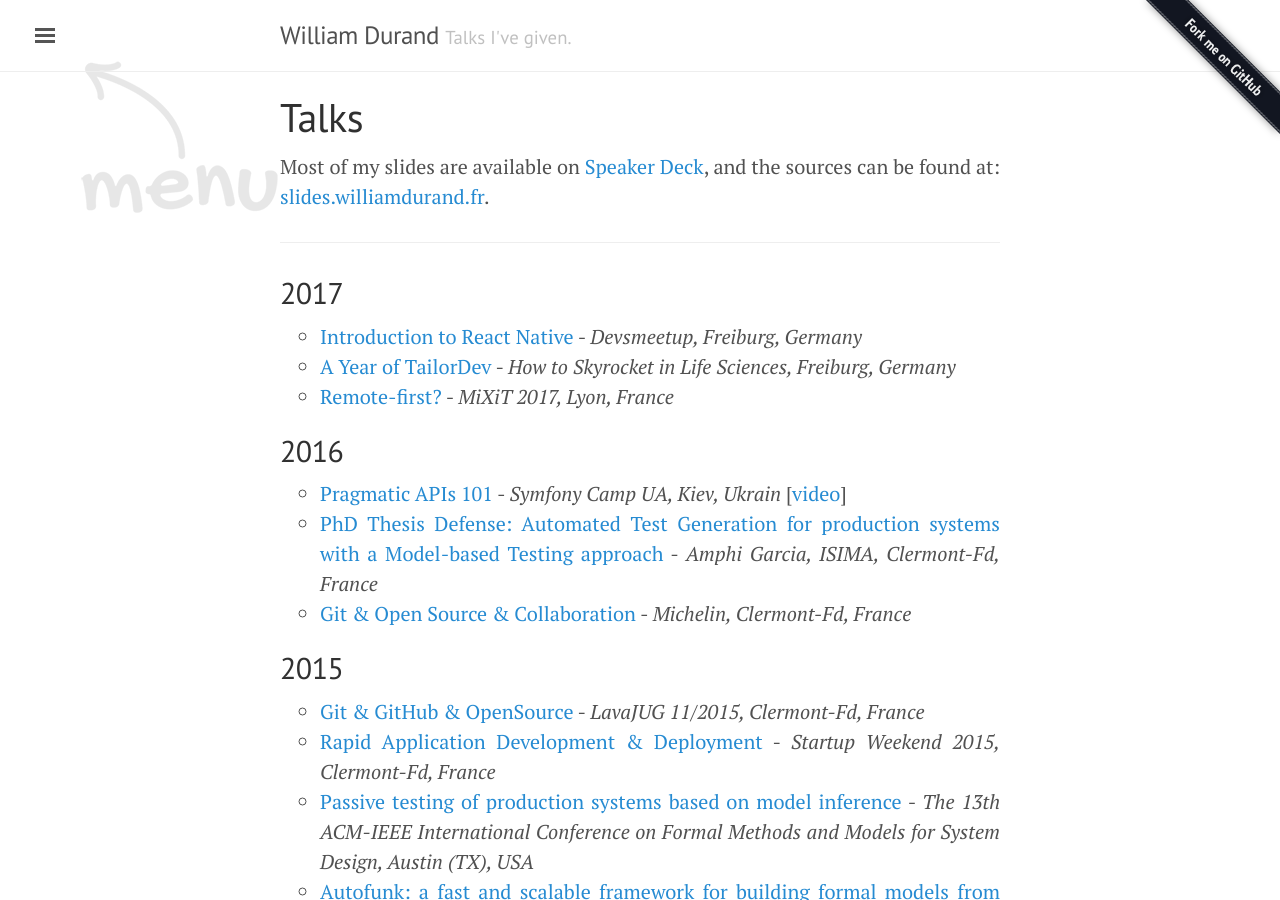
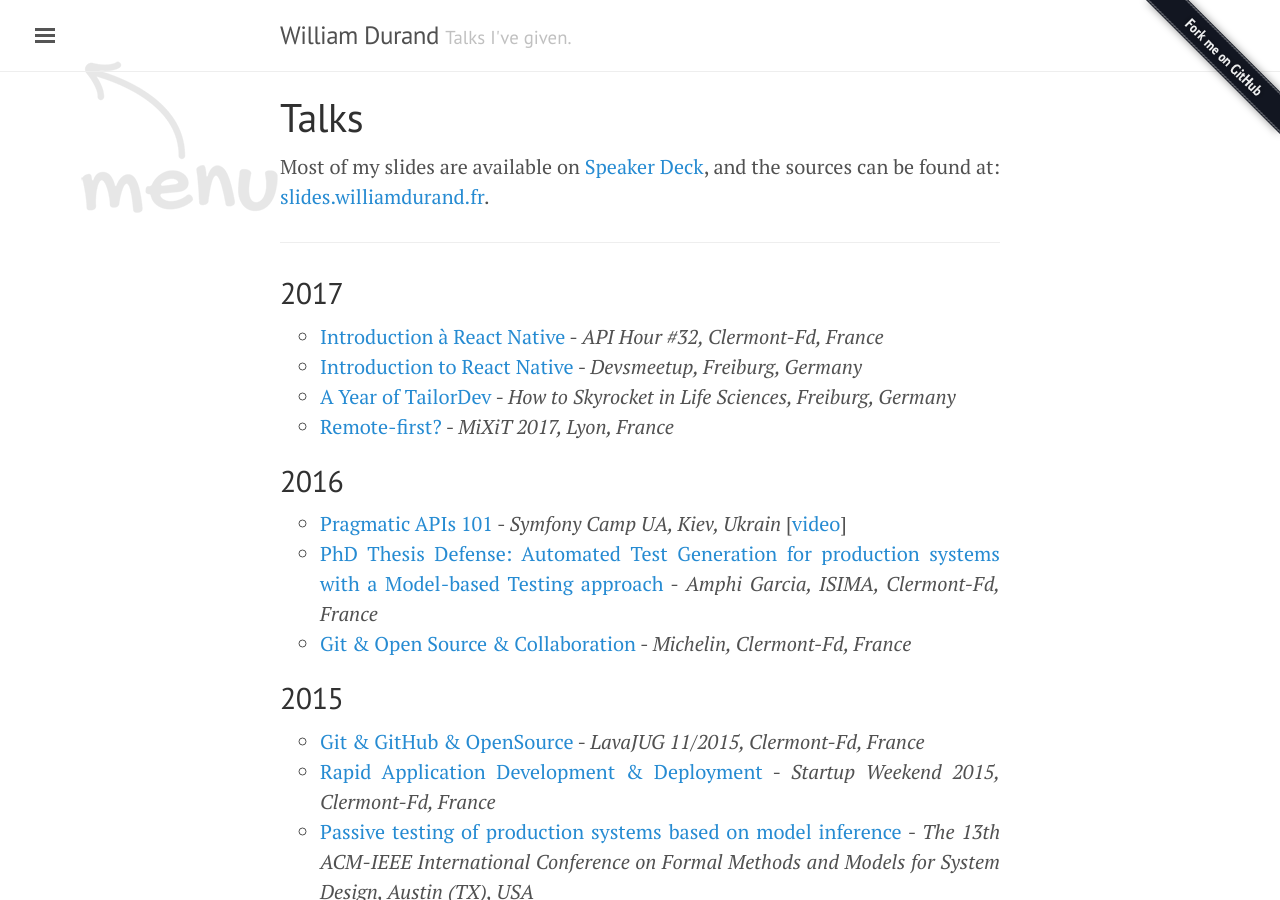
Before and after one commit to willdurand/willdurand.github.io, a Jekyll site: the page built from talks.md, in a window 1280 px wide and 900 px high. Built offline with Jekyll 4.4.1, drawn with Linux system fonts in a browser that asks for light colours; nearby versions of some CDN libraries.

Commit message:
add new talk

```diff
--- a/_data/talks.yml
+++ b/_data/talks.yml
@@ -1,6 +1,10 @@
 -
   year: 2017
   talks:
+    - title: "Introduction à React Native"
+      date: "2017-12-13"
+      at: "API Hour #32, Clermont-Fd, France"
+      slides_url: https://speakerdeck.com/willdurand/introduction-a-react-native-api-hour-32
     - title: "Introduction to React Native"
       date: "2017-10-25"
       at: "Devsmeetup, Freiburg, Germany"
```
